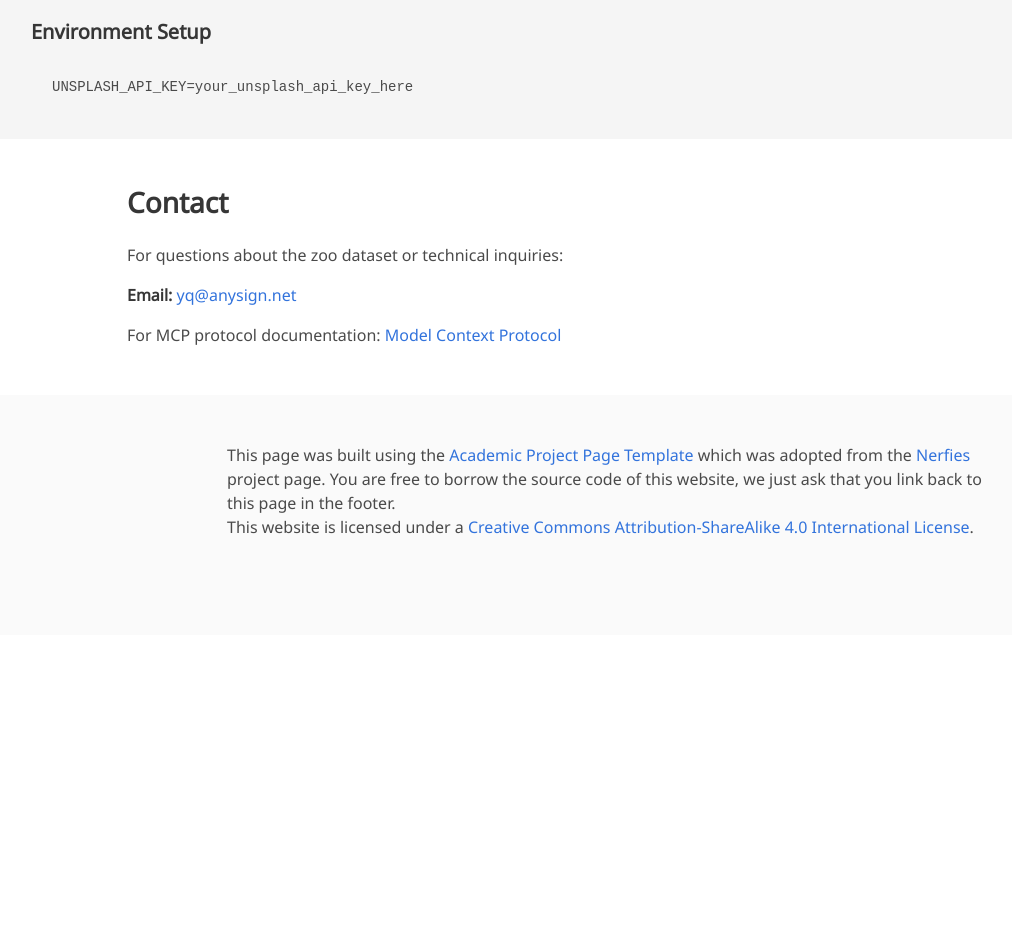
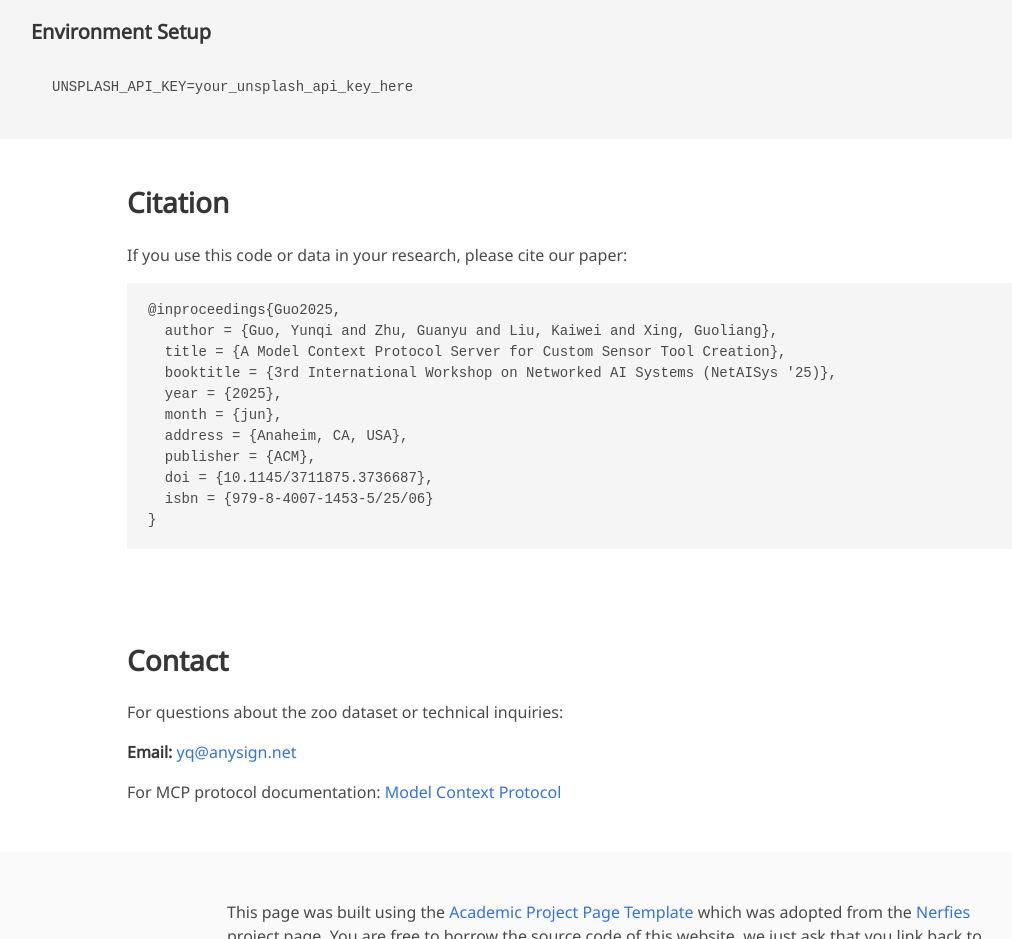
Before and after one commit to sensormcp/sensor-mcp, a plain HTML site: page index.html in a window 1280 px wide. Shown: the part 2940-3879 px from the top of the page, without its empty margins (33-1045 px from the left). Before the commit the page ends 3575 px from the top, so only its background shows below. Drawn offline with nearby package versions, Linux system fonts and the light colour scheme; some icons are missing; a web font is replaced by a local one.

Commit message:
update citation

```diff
--- a/index.html
+++ b/index.html
@@ -313,6 +313,25 @@ uv sync</code></pre>
   </div>
 </section>
 
+<!-- Citation -->
+<section class="section" id="Citation">
+  <div class="container is-max-desktop content">
+    <h2 class="title">Citation</h2>
+    <p>If you use this code or data in your research, please cite our paper:</p>
+    <pre><code>@inproceedings{Guo2025,
+  author = {Guo, Yunqi and Zhu, Guanyu and Liu, Kaiwei and Xing, Guoliang},
+  title = {A Model Context Protocol Server for Custom Sensor Tool Creation},
+  booktitle = {3rd International Workshop on Networked AI Systems (NetAISys '25)},
+  year = {2025},
+  month = {jun},
+  address = {Anaheim, CA, USA},
+  publisher = {ACM},
+  doi = {10.1145/3711875.3736687},
+  isbn = {979-8-4007-1453-5/25/06}
+}</code></pre>
+  </div>
+</section>
+
 <!--Contact -->
 <section class="section" id="Contact">
   <div class="container is-max-desktop content">
```
Also changed, not shown: 1 other file.
